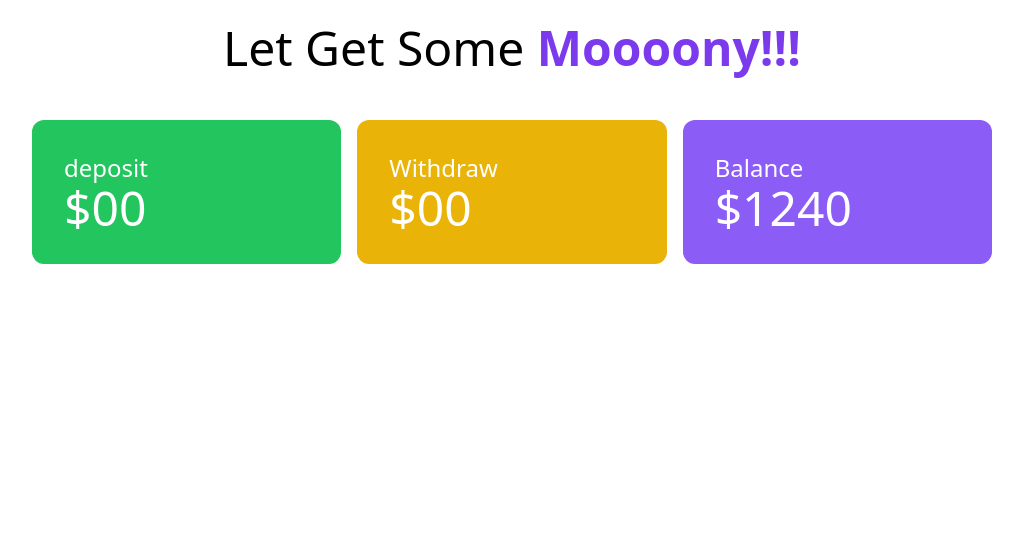
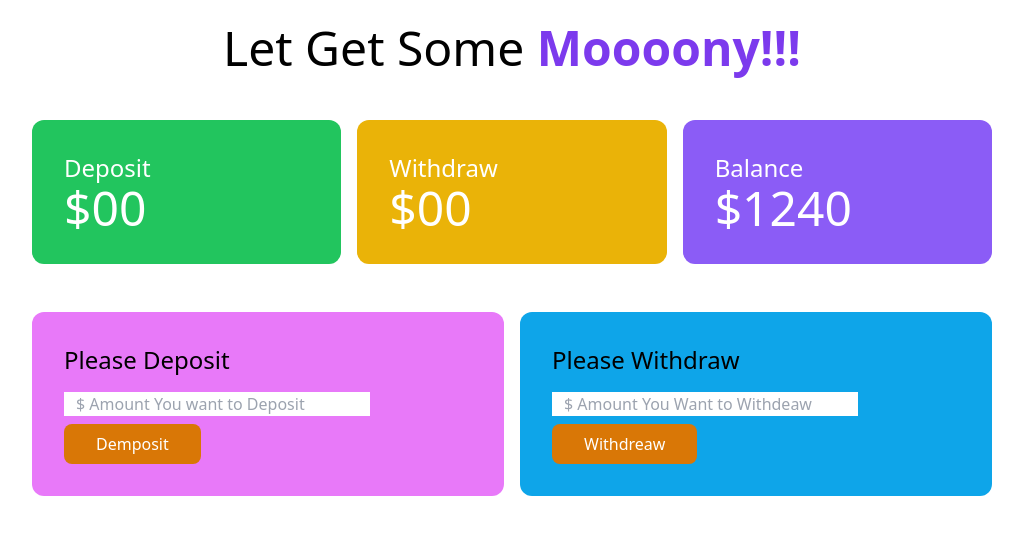
Before and after one commit to Safkat-Khan/Bap-ar-bank, a plain HTML site: page bank.html in a window 1280 px wide. Shown: the whole page, without its empty margins (128-1151 px from the left). Drawn offline with nearby package versions, Linux system fonts and the light colour scheme.

Commit message:
Fifth Commit

```diff
--- a/bank.html
+++ b/bank.html
@@ -15,7 +15,7 @@
         <section class="mt-12">
             <div class="grid grid-cols-3 gap-4 w-9/12 mx-auto text-white">
                 <div class="bg-green-500 p-8 rounded-xl">
-                <h4 class="text-2xl">deposit</h4>
+                <h4 class="text-2xl">Deposit</h4>
                 <h2 class="text-5xl">$00</h2>
                 </div>
 
@@ -28,10 +28,26 @@
                 <h4 class="text-2xl">Balance</h4>
                 <h2 class="text-5xl">$1240</h2>
                 </div>
-
             </div>
         </section>
+        <!-- Deposit and withdraw -->
+        <section class="mt-12">
+            <div class="grid grid-cols-2 gap-4 w-9/12 mx-auto ">
+                <div class="bg-fuchsia-400 p-8 rounded-xl">
+                <h4 class="text-2xl mb-4">Please Deposit</h4>
+                    <input class="w-9/12 block mb-2 px-3" type="Email" id="deposit-field" placeholder="$ Amount You want to Deposit">
+                    <button id="btn-deposit" class="bg-amber-600 hover:bg-sky-700 px-8 py-2 text-red font-medium rounded-lg text-white">Demposit</button>
+                </div>
+                <div class="bg-sky-500 p-8 rounded-xl">
+                <h4 class="text-2xl mb-4">Please Withdraw</h4>
+                <input class="w-9/12 block mb-2 px-3" type="Email" id="user-email" placeholder="$ Amount You Want to Withdeaw">
+                <button id="btn-Withdrae" class="bg-amber-600 hover:bg-yellow-500 px-8 py-2 text-white font-medium rounded-lg">Withdreaw</button>
+                </div>
+
+
+
+        </section>
     </main>
-
+    <script src="deposit.js"></script>
 </body>
 </html>
--- /dev/null
+++ b/deposit.js
@@ -0,0 +1,3 @@
+document.getElementById('btn-deposit').addEventListener('click',function(){
+    console.log('Deposit button clicked');
+})
```
